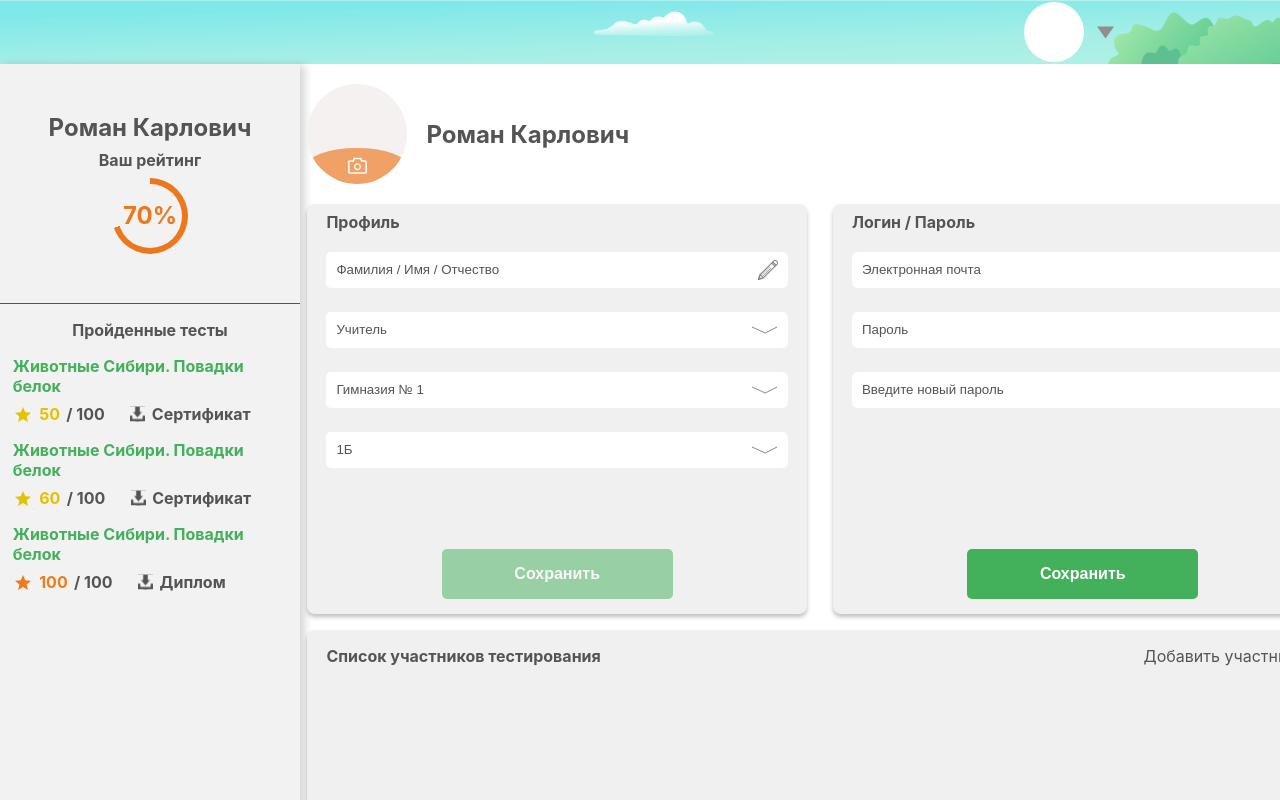
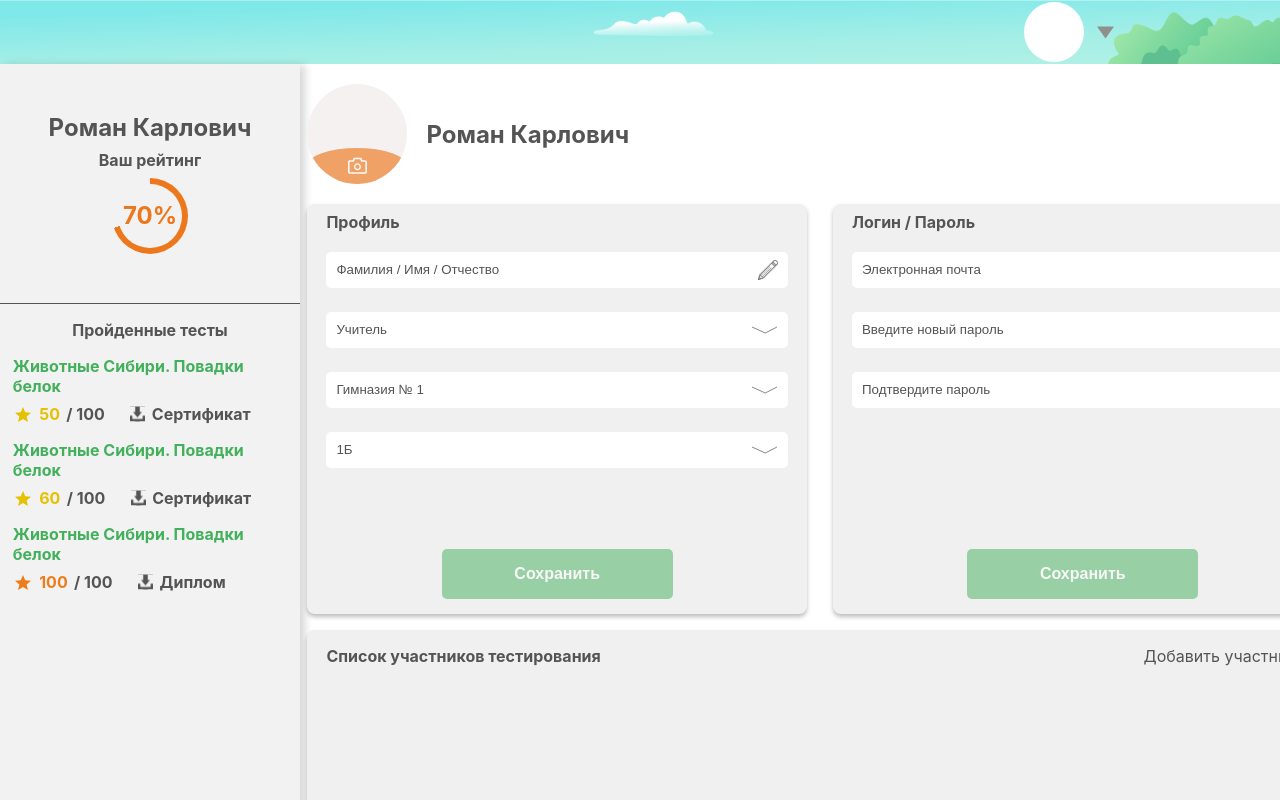
Before and after one commit to NISONovosibirsk/lukomorye-client, a Next.js app: page /user/profile in a window 1280 px wide. Shown: the top 800 px of the page. Built offline with nearby package versions, Linux system fonts and the light colour scheme.

Commit message:
feat: account data form validation

```diff
--- a/src/components/Profile/AccountData/AccountData.tsx
+++ b/src/components/Profile/AccountData/AccountData.tsx
@@ -2,7 +2,7 @@ import { FormProvider, useForm } from 'react-hook-form';
 import {
     ProfileFormWrapper,
     Button,
-    ValidatedInput,
+    FormInput,
     PasswordInput,
 } from '../../';
 import { useAppDispatch, useAppSelector } from '../../../hooks/redux';
@@ -10,18 +10,14 @@ import { userSlice } from '../../../store/reducers/userReducer';
 import styles from './AccountData.module.scss';
 
 const AccountData: React.FC = () => {
-    const { password } = useAppSelector(state => state.userReducer);
-    const { updateUserPassword } = userSlice.actions;
+    const { updateAccountData } = userSlice.actions;
     const dispatch = useAppDispatch();
 
-    const handleChangePassword = (e: React.ChangeEvent<HTMLInputElement>) => {
-        dispatch(updateUserPassword(e.target.value));
-    };
-
-    const methods = useForm();
+    const methods = useForm({ mode: 'all' });
 
     const onSubmit = (data: any) => {
-        console.log(data);
+        dispatch(updateAccountData(data));
+        methods.reset();
     };
 
     const validations = {
@@ -36,8 +32,17 @@ const AccountData: React.FC = () => {
             required: 'Заполните это поле',
             minLength: {
                 value: 8,
-                message: 'Минимальная длинна: 8 символов'
-            }
+                message: 'Минимальная длина: 8 символов',
+            },
+        },
+        confirmPassword: {
+            required: 'Заполните это поле',
+            minLength: {
+                value: 8,
+                message: 'Минимальная длина: 8 символов',
+            },
+            validate: (value: string) =>
+                value === methods.watch('password') || 'Пароли не совпадают',
         },
     };
 
@@ -47,7 +52,7 @@ const AccountData: React.FC = () => {
             <FormProvider {...methods}>
                 <form onSubmit={methods.handleSubmit(onSubmit)}>
                     <div className={styles.accountForm}>
-                        <ValidatedInput
+                        <FormInput
                             name={'email'}
                             placeholder={'Электронная почта'}
                             defaultValue={''}
@@ -56,16 +61,22 @@ const AccountData: React.FC = () => {
                         <PasswordInput
                             name='password'
                             defaultValue={''}
-                            placeholder={'Пароль'}
+                            placeholder={'Введите новый пароль'}
                             validations={validations.password}
                         />
                         <PasswordInput
                             name='confirmPassword'
                             defaultValue={''}
-                            placeholder={'Введите новый пароль'}
+                            placeholder={'Подтвердите пароль'}
+                            validations={validations.confirmPassword}
                         />
                     </div>
-                    <Button title='Сохранить' width='50%' type='submit' />
+                    <Button
+                        title='Сохранить'
+                        width='50%'
+                        type='submit'
+                        isDisabled={!methods.formState.isValid}
+                    />
                 </form>
             </FormProvider>
         </ProfileFormWrapper>
--- a/src/components/Profile/ProfileData/ProfileData.tsx
+++ b/src/components/Profile/ProfileData/ProfileData.tsx
@@ -1,4 +1,4 @@
-import { Select, Button, ValidatedInput } from '../..';
+import { Select, Button, FormInput } from '../..';
 import { gradeList, postList } from '../../../assets/mock';
 import { useAppDispatch, useAppSelector } from '../../../hooks/redux';
 import { userSlice } from '../../../store/reducers/userReducer';
@@ -7,17 +7,15 @@ import styles from './ProfileData.module.scss';
 import { FormProvider, useForm } from 'react-hook-form';
 
 const ProfileData: React.FC = () => {
-    const { name, post, grade, school } = useAppSelector(
-        state => state.userReducer
-    );
+    const { post, grade, school } = useAppSelector(state => state.userReducer);
     const { updateProfile } = userSlice.actions;
     const dispatch = useAppDispatch();
 
-    const methods = useForm({ mode: 'onChange' });
+    const methods = useForm({ mode: 'all' });
 
     const onSubmit = (data: any) => {
-        console.log(data);
         dispatch(updateProfile(data));
+        methods.reset();
     };
 
     const validations = {
@@ -36,7 +34,7 @@ const ProfileData: React.FC = () => {
             <FormProvider {...methods}>
                 <form onSubmit={methods.handleSubmit(onSubmit)}>
                     <div className={styles.dataForm}>
-                        <ValidatedInput
+                        <FormInput
                             name={'name'}
                             placeholder={'Фамилия / Имя / Отчество'}
                             validations={validations.name}
--- a/src/components/common/ValidatedInput/ValidatedInput.tsx
+++ b/src/components/common/FormInput/FormInput.tsx
@@ -1,5 +1,5 @@
 import { useController } from 'react-hook-form';
-import styles from './ValidatedInput.module.scss';
+import styles from './FormInput.module.scss';
 
 interface Props {
     width?: string;
@@ -13,7 +13,7 @@ interface Props {
     validations?: any;
 }
 
-const ValidatingInput: React.FC<Props> = ({
+const FormInput: React.FC<Props> = ({
     name,
     isScore,
     width,
@@ -46,4 +46,4 @@ const ValidatingInput: React.FC<Props> = ({
     );
 };
 
-export default ValidatingInput;
+export default FormInput;
--- a/src/components/common/PasswordInput/PasswordInput.module.scss
+++ b/src/components/common/PasswordInput/PasswordInput.module.scss
@@ -7,6 +7,7 @@
         color: red;
         font-style: italic;
         position: absolute;
+        top: 100%;
     }
 }
 
--- a/src/components/index.ts
+++ b/src/components/index.ts
@@ -20,5 +20,5 @@ export { default as ProfileAvatar } from './Profile/ProfileAvatar/ProfileAvatar'
 export { default as Button } from './common/Button/Button';
 export { default as Input } from './common/Input/Input';
 export { default as Select } from './common/Select/Select';
-export { default as ValidatedInput } from './common/ValidatedInput/ValidatedInput';
+export { default as FormInput } from './common/FormInput/FormInput';
 export { default as PasswordInput } from './common/PasswordInput/PasswordInput';
--- a/src/store/reducers/userReducer.ts
+++ b/src/store/reducers/userReducer.ts
@@ -1,11 +1,12 @@
 import { createSlice, PayloadAction } from '@reduxjs/toolkit';
 import { Student } from '../../types/profileTypes';
-import { UserState } from '../../types/reduxTypes';
+import { UserAccount, UserState } from '../../types/reduxTypes';
 
 const initialState: UserState = {
     name: 'Роман Карлович',
     post: 'Учитель',
     grade: '1Б',
+    email: 'roman@yandex.ru',
     rating: 70,
     school: 'Гимназия № 1',
     type: 'teacher',
@@ -41,6 +42,10 @@ export const userSlice = createSlice({
             state.school = action.payload.school;
             state.grade = action.payload.grade;
         },
+        updateAccountData(state, action: PayloadAction<UserAccount>) {
+            state.email = action.payload.email;
+            state.password = action.payload.confirmPassword;
+        }
     },
 });
 
```
Also changed, not shown: src/types/reduxTypes.ts (+9 -2 lines), src/components/common/FormInput/FormInput.module.scss (renamed from src/components/common/ValidatedInput/ValidatedInput.module.scss).
